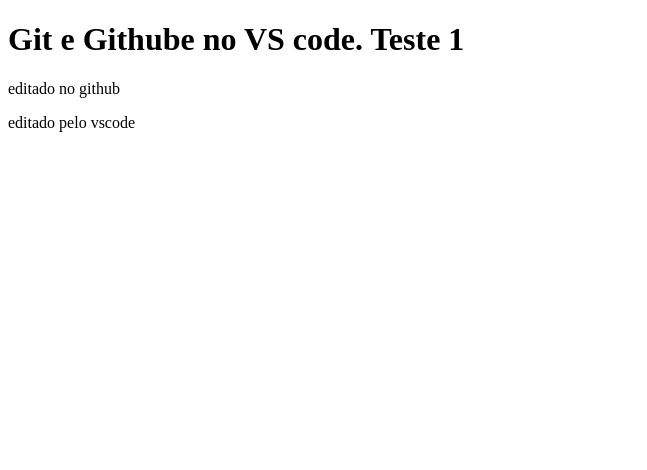
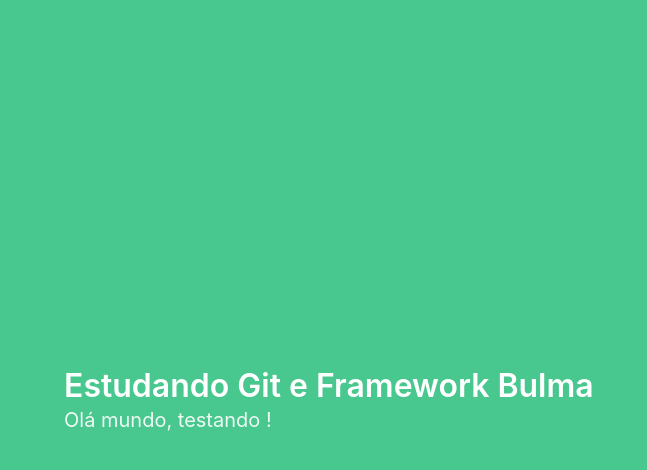
Before and after one commit to jjkoscky/Githube-vscode-teste, a website: page index.html in a window 1280 px wide. Shown: the whole page, without its empty margins (0-647 px from the left). Drawn offline with nearby package versions, Linux system fonts and the light colour scheme.

Commit message:
iniciando bulma com npm

```diff
--- a/index.html
+++ b/index.html
@@ -3,11 +3,25 @@
 <head>
     <meta charset="UTF-8">
     <meta name="viewport" content="width=device-width, initial-scale=1.0">
+    <link rel="stylesheet" href="node_modules/bulma/css/bulma.css"/>
+
     <title>Olá Git</title>
 </head>
 <body>
-    <h1>Git e Githube no VS code. Teste 1</h1>
+    <section class="hero is-fullheight is-success">
+      <div class="hero-body">
+        <div class="container">
+          <h1 class="title">
+            Estudando Git e Framework Bulma
+          </h1>
+          <h2 class="subtitle">
+            Olá mundo, testando !
+          </h2>
+        </div>
+      </div>
+    </section>
+    <!-- <h1>Git e Githube no VS code. Teste 1</h1>
     <p>editado no github</p>
-    <p>editado pelo vscode</p>
+    <p>editado pelo vscode</p> -->
 </body>
 </html>
```
Also changed, not shown: package.json (added, +15 -0 lines), 1 other file.
